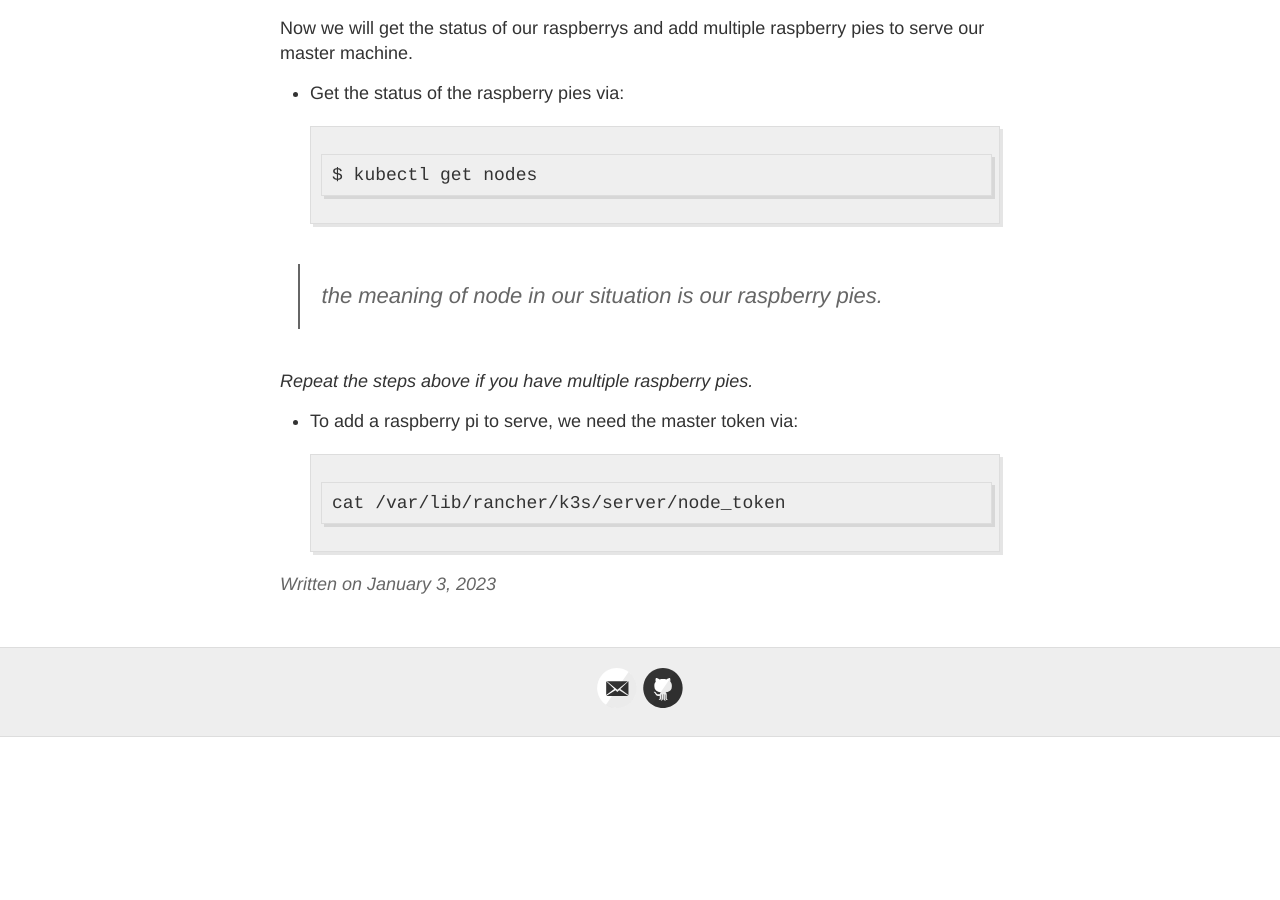
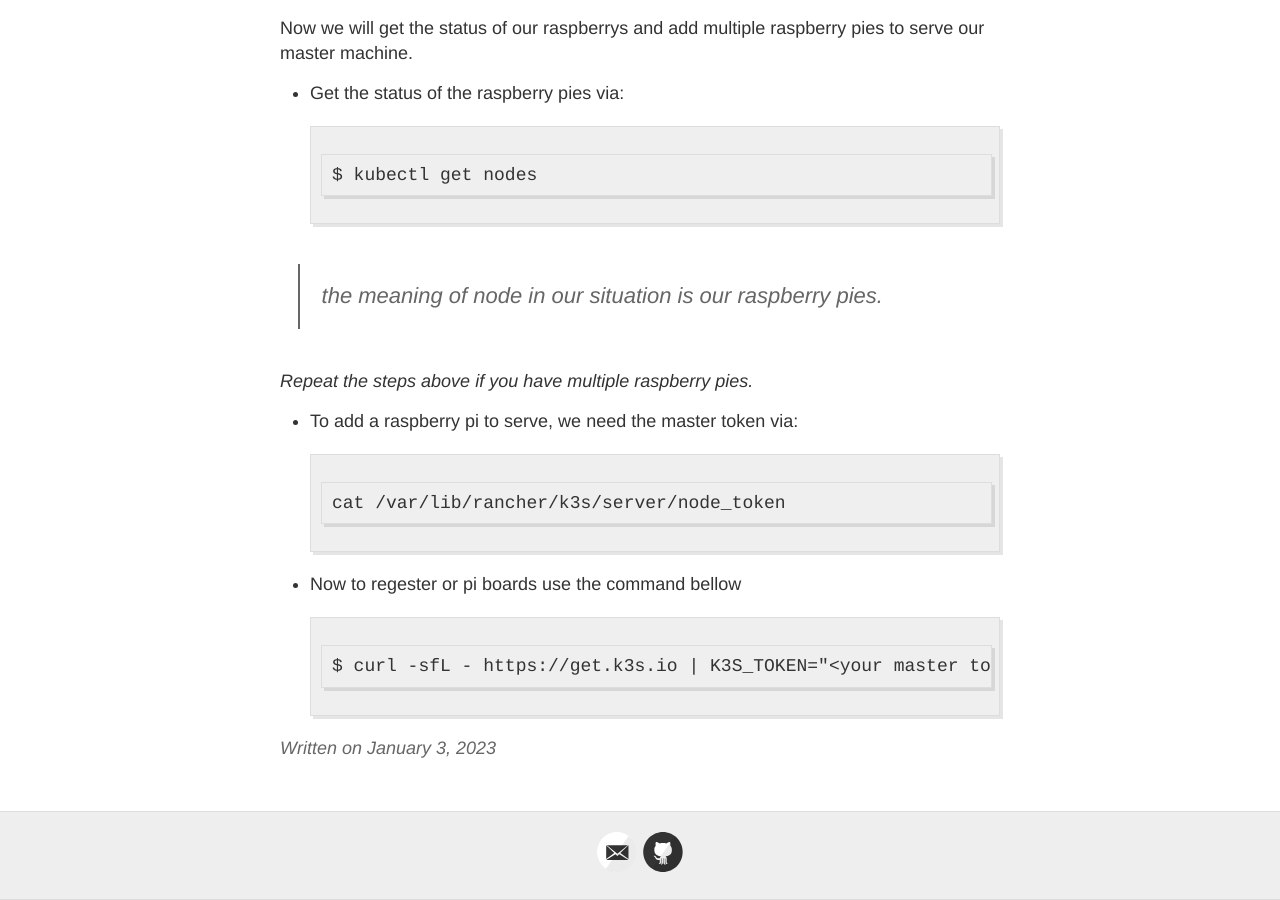
Before and after one commit to hermassest/hermassest.github.io, a Jekyll site: the page built from _posts/2023-01-03-Build-Your-Own-Raspberry-Pi-Cluster.md, in a window 1280 px wide and 900 px high, scrolled down 1891 px. Built offline with Jekyll 4.4.1, drawn with Linux system fonts in a browser that asks for light colours; our own code applies the rules of GitHub Pages for plain Markdown files; before the commit the page ends 2628 px from its top, so only the background shows below that.

Commit message:
Update 2023-01-03-Build-Your-Own-Raspberry-Pi-Cluster.md

````diff
--- a/_posts/2023-01-03-Build-Your-Own-Raspberry-Pi-Cluster.md
+++ b/_posts/2023-01-03-Build-Your-Own-Raspberry-Pi-Cluster.md
@@ -63,3 +63,7 @@ _Repeat the steps above if you have multiple raspberry pies._
 ```
 cat /var/lib/rancher/k3s/server/node_token
 ```
+- Now to regester or pi boards use the command bellow
+```
+$ curl -sfL - https://get.k3s.io | K3S_TOKEN="<your master token>" K3S_URL="https://<your server>:6443"
+```
````
